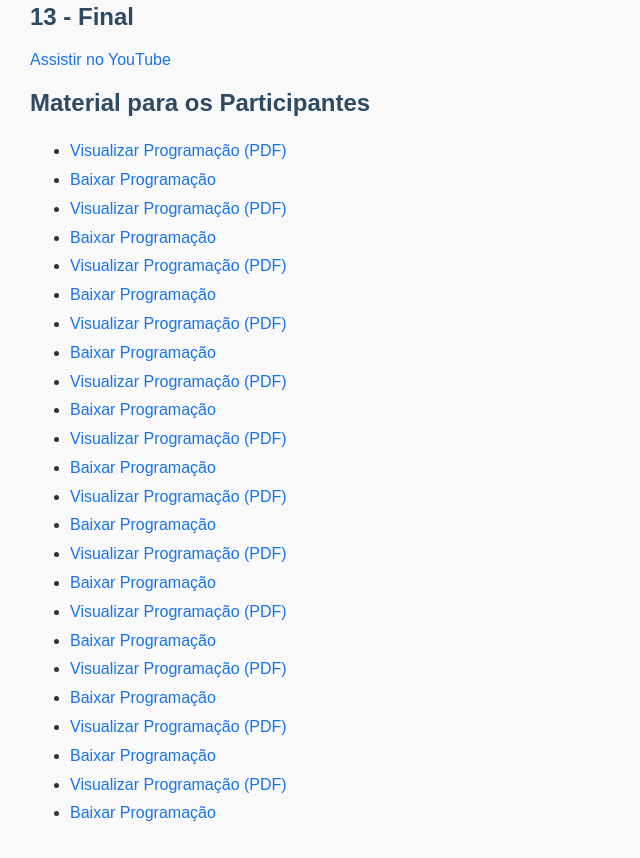
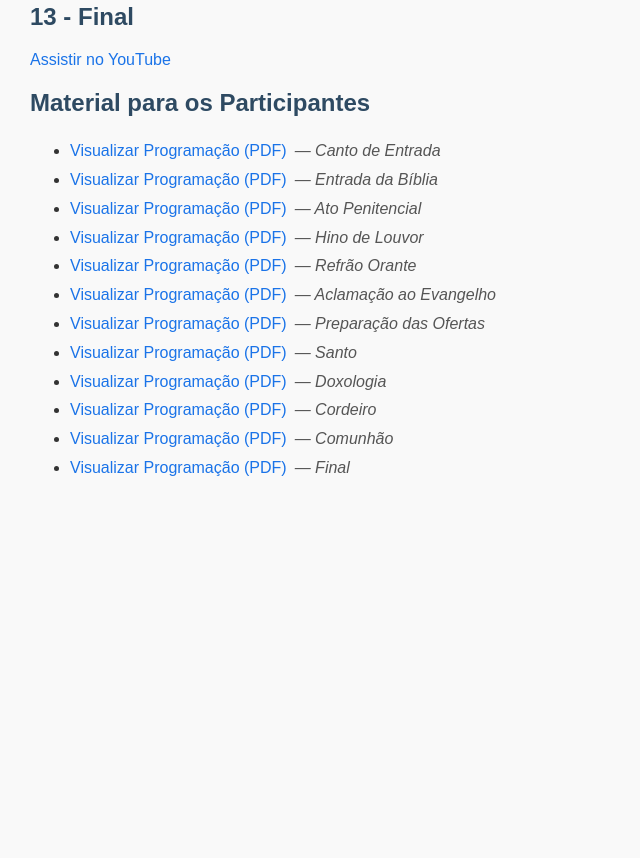
Before and after one commit to helissonhps/saogeraldomagela, a plain HTML site: page index.html in a window 1280 px wide. Shown: the part 1391-2249 px from the top of the page, without its empty margins (0-640 px from the left). After the commit the page ends 1904 px from the top, so only its background shows below. Drawn offline with Linux system fonts and the light colour scheme.

Commit message:
Update index.html

```diff
--- a/index.html
+++ b/index.html
@@ -26,6 +26,11 @@
         }
         .bloco {
             margin-bottom: 20px;
+        }
+        .rotulo {
+            color: #555;
+            font-style: italic;
+            margin-left: 8px;
         }
     </style>
 </head>
@@ -114,30 +119,18 @@
 
     <h2>Material para os Participantes</h2>
     <ul>
-        <li><a href="01 - Canto de Entrada.pdf" target="_blank">Visualizar Programação (PDF)</a></li>
-        <li><a href="01 - Canto de Entrada.pdf" download>Baixar Programação</a></li>
-	<li><a href="02 - Entrada da Biblia.pdf" target="_blank">Visualizar Programação (PDF)</a></li>
-        <li><a href="02 - Entrada da Biblia.pdf" download>Baixar Programação</a></li>
-	<li><a href="03 - Ato penitencial.pdf" target="_blank">Visualizar Programação (PDF)</a></li>
-        <li><a href="03 - Ato penitencial.pdf" download>Baixar Programação</a></li>
-	<li><a href="04 - Hino de Louvor.pdf" target="_blank">Visualizar Programação (PDF)</a></li>
-        <li><a href="04 - Hino de Louvor.pdf" download>Baixar Programação</a></li>
-	<li><a href="05 - Refrão Orante.pdf" target="_blank">Visualizar Programação (PDF)</a></li>
-        <li><a href="05 - Refrão Orante.pdf" download>Baixar Programação</a></li>
-	<li><a href="07 - Aclamação ao Evangelho.pdf" target="_blank">Visualizar Programação (PDF)</a></li>
-        <li><a href="07 - Aclamação ao Evangelho.pdf" download>Baixar Programação</a></li>
-	<li><a href="08 - Preparação das ofertas.pdf" target="_blank">Visualizar Programação (PDF)</a></li>
-        <li><a href="08 - Preparação das ofertas.pdf" download>Baixar Programação</a></li>
-	<li><a href="09 - Santo.pdf" target="_blank">Visualizar Programação (PDF)</a></li>
-        <li><a href="09 - Santo.pdf" download>Baixar Programação</a></li>
-	<li><a href="10 - Doxologia.pdf" target="_blank">Visualizar Programação (PDF)</a></li>
-        <li><a href="10 - Doxologia.pdf" download>Baixar Programação</a></li>
-	<li><a href="11 - Cordeiro.pdf" target="_blank">Visualizar Programação (PDF)</a></li>
-        <li><a href="11 - Cordeiro.pdf" download>Baixar Programação</a></li>
-	<li><a href="12 - Comunhão.pdf" target="_blank">Visualizar Programação (PDF)</a></li>
-        <li><a href="12 - Comunhão.pdf" download>Baixar Programação</a></li>
-	<li><a href="13 - Final.pdf" target="_blank">Visualizar Programação (PDF)</a></li>
-        <li><a href="13 - Final.pdf" download>Baixar Programação</a></li>
+        <li><a href="01 - Canto de Entrada.pdf" target="_blank">Visualizar Programação (PDF)</a><span class="rotulo">— Canto de Entrada</span></li>
+        <li><a href="02 - Entrada da Biblia.pdf" target="_blank">Visualizar Programação (PDF)</a><span class="rotulo">— Entrada da Bíblia</span></li>
+        <li><a href="03 - Ato penitencial.pdf" target="_blank">Visualizar Programação (PDF)</a><span class="rotulo">— Ato Penitencial</span></li>
+        <li><a href="04 - Hino de Louvor.pdf" target="_blank">Visualizar Programação (PDF)</a><span class="rotulo">— Hino de Louvor</span></li>
+        <li><a href="05 - Refrão Orante.pdf" target="_blank">Visualizar Programação (PDF)</a><span class="rotulo">— Refrão Orante</span></li>
+        <li><a href="07 - Aclamação ao Evangelho.pdf" target="_blank">Visualizar Programação (PDF)</a><span class="rotulo">— Aclamação ao Evangelho</span></li>
+        <li><a href="08 - Preparação das ofertas.pdf" target="_blank">Visualizar Programação (PDF)</a><span class="rotulo">— Preparação das Ofertas</span></li>
+        <li><a href="09 - Santo.pdf" target="_blank">Visualizar Programação (PDF)</a><span class="rotulo">— Santo</span></li>
+        <li><a href="10 - Doxologia.pdf" target="_blank">Visualizar Programação (PDF)</a><span class="rotulo">— Doxologia</span></li>
+        <li><a href="11 - Cordeiro.pdf" target="_blank">Visualizar Programação (PDF)</a><span class="rotulo">— Cordeiro</span></li>
+        <li><a href="12 - Comunhão.pdf" target="_blank">Visualizar Programação (PDF)</a><span class="rotulo">— Comunhão</span></li>
+        <li><a href="13 - Final.pdf" target="_blank">Visualizar Programação (PDF)</a><span class="rotulo">— Final</span></li>
     </ul>
 
 </body>
```
